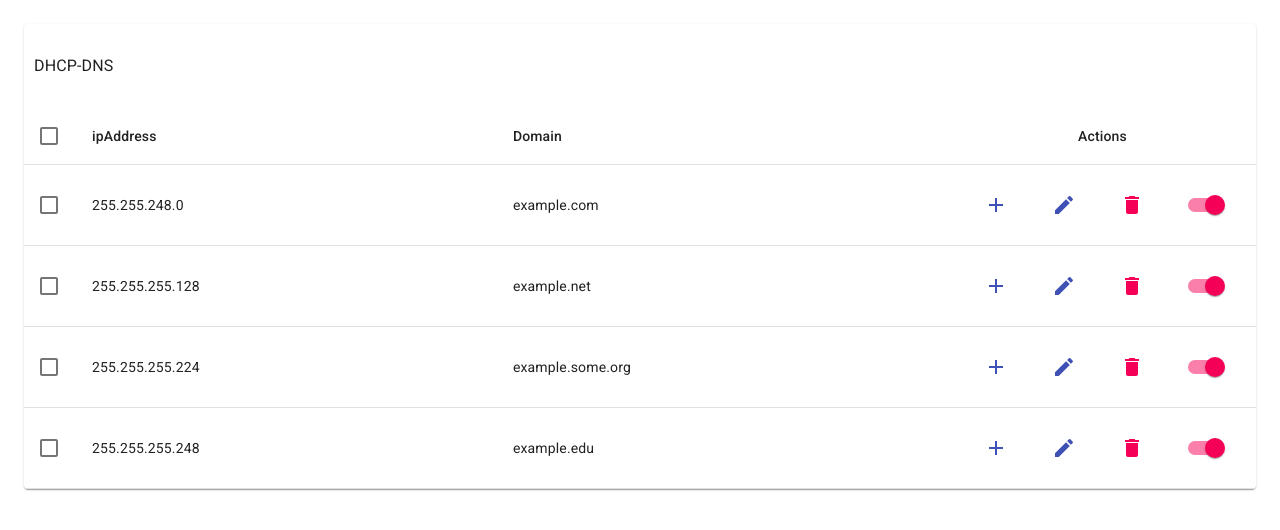
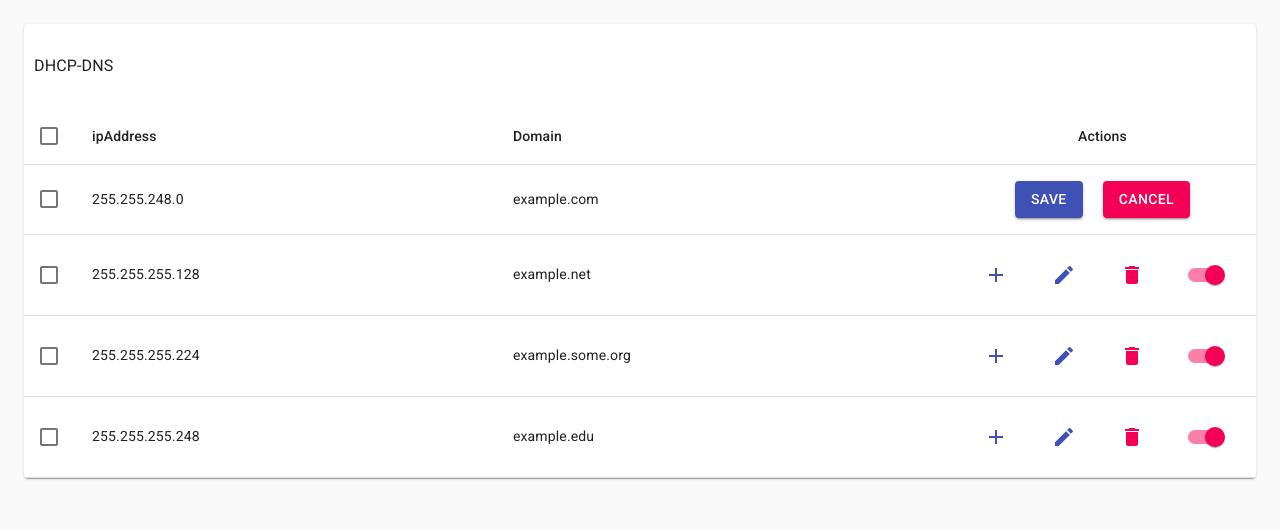
Before and after one commit to TheVerilly/dhcp-dns, a React (Create React App) app: page / in a window 1280 px wide. Both pictures are taken after a click on the button 1063 px from the left and 205 px from the top of the page. Shown: the top 530 px of the page. Built offline with nearby package versions, Linux system fonts and the light colour scheme.

Commit message:
add actions cell

```diff
--- a/src/Table.Row.jsx
+++ b/src/Table.Row.jsx
@@ -1,4 +1,4 @@
-import React from 'react';
+import React, { Fragment } from 'react';
 import PropTypes from 'prop-types';
 
 import {
@@ -6,6 +6,7 @@ import {
     TableCell,
     Checkbox,
     Switch,
+    Button,
     IconButton
 } from '@material-ui/core';
 import { withStyles } from '@material-ui/styles';
@@ -21,6 +22,11 @@ const styles = () => ({
 });
 
 const TableRow = props => {
+    console.log(props.editableItem);
+    const isEditMode = props.editableItem?.id === props.row.id;
+
+    const handleEditItem = () => props.onClickEdit(props.row);
+
     return (
         <MaterialTableRow hover>
             <TableCell padding="checkbox">
@@ -28,18 +34,35 @@ const TableRow = props => {
             </TableCell>
             <TableCell>{props.row.ipAddress}</TableCell>
             <TableCell>{props.row.domain}</TableCell>
-            <TableCell align="center" className={props.classes.cellActions}>
-                <IconButton onClick={props.onClickCreate} color="primary"><AddIcon /></IconButton>
-                <IconButton onClick={props.onClickEdit} color="primary"><EditIcon /></IconButton>
-                <IconButton onClick={props.onClickRemove} color="secondary"><DeleteIcon /></IconButton>
-                <Switch checked={true} onChange={props.onSwitchActiveState} />
-            </TableCell>
+            {
+                isEditMode ? (
+                    <Fragment>
+                        <TableCell align="center" className={props.classes.cellActions}>
+                            <Button onClick={props.onClickSave} variant="contained" color="primary">Save</Button>
+                            <Button onClick={props.onClickCancelEdit} variant="contained" color="secondary">Cancel</Button>
+                        </TableCell>
+                    </Fragment>
+                ) : (
+                    <TableCell align="center" className={props.classes.cellActions}>
+                        <IconButton onClick={props.onClickCreate} color="primary"><AddIcon /></IconButton>
+                        <IconButton onClick={handleEditItem} color="primary"><EditIcon /></IconButton>
+                        <IconButton onClick={props.onClickRemove} color="secondary"><DeleteIcon /></IconButton>
+                        <Switch checked={true} onChange={props.onSwitchActiveState} />
+                    </TableCell>
+                )
+            }
         </MaterialTableRow>
     );
 };
 
 TableRow.propTypes = {
     classes: PropTypes.object,
+    editableItem: PropTypes.exact({
+        id: PropTypes.number,
+        ipAddress: PropTypes.string,
+        domain: PropTypes.string,
+        bbb: PropTypes.string,
+    }),
     row: PropTypes.exact({
         id: PropTypes.number,
         ipAddress: PropTypes.string,
@@ -47,8 +70,10 @@ TableRow.propTypes = {
     }).isRequired,
     onClickCreate: PropTypes.func.isRequired,
     onClickEdit: PropTypes.func.isRequired,
+    onClickSave: PropTypes.func.isRequired,
     onSwitchActiveState: PropTypes.func.isRequired,
     onClickRemove: PropTypes.func.isRequired,
+    onClickCancelEdit: PropTypes.func.isRequired,
 };
 
 export default withStyles(styles)(TableRow);
--- a/src/Table.jsx
+++ b/src/Table.jsx
@@ -1,4 +1,4 @@
-import React, { Fragment } from 'react';
+import React, { Fragment, useState } from 'react';
 import PropTypes from 'prop-types';
 
 import {
@@ -16,26 +16,31 @@ import TableToolbar from './Table.Toolbar';
 
 
 const Table = props => {
-    // const [selected, setSelected] = React.useState([]);
+    // const [selected, setSelected] = useState([]);
+    const [editableItem, setEditableItem] = useState(null);
 
     const handleSelectAllClick = () => {
         console.log('handleSelectAllClick');
     }
 
-    const handleCreate = () => {
-        console.log('handleOnCreate');
+    const handleStartCreating = () => {
+        console.log('handleStartCreating');
     };
 
-    const handleEdit = () => {
-        console.log('handleOnEdit');
+    const handleSave = () => {
+        console.log('handleSave');
+    };
+
+    const handleRemove = () => {
+        console.log('handleOnRemove');
+    };
+
+    const handleToggleEditMode = state => {
+        setEditableItem(state);
     };
 
     const handleSwitchActiveState = () => {
         console.log('switchActiveState');
-    };
-
-    const handleRemove = () => {
-        console.log('handleOnRemove');
     };
 
 
@@ -68,10 +73,13 @@ const Table = props => {
                                             <TableRow
                                                 key={row.id}
                                                 row={row}
-                                                onClickCreate={handleCreate}
-                                                onClickEdit={handleEdit}
+                                                editableItem={editableItem}
+                                                onClickCreate={handleStartCreating}
+                                                onClickEdit={handleToggleEditMode}
+                                                onClickSave={handleSave}
                                                 onSwitchActiveState={handleSwitchActiveState}
                                                 onClickRemove={handleRemove}
+                                                onClickCancelEdit={() => handleToggleEditMode(null)}
                                             />
                                         ))
                                     )
--- a/src/assets/index.css
+++ b/src/assets/index.css
@@ -5,4 +5,5 @@ body {
     sans-serif;
     -webkit-font-smoothing: antialiased;
     -moz-osx-font-smoothing: grayscale;
+    background: #f9f9f9;
 }
```
